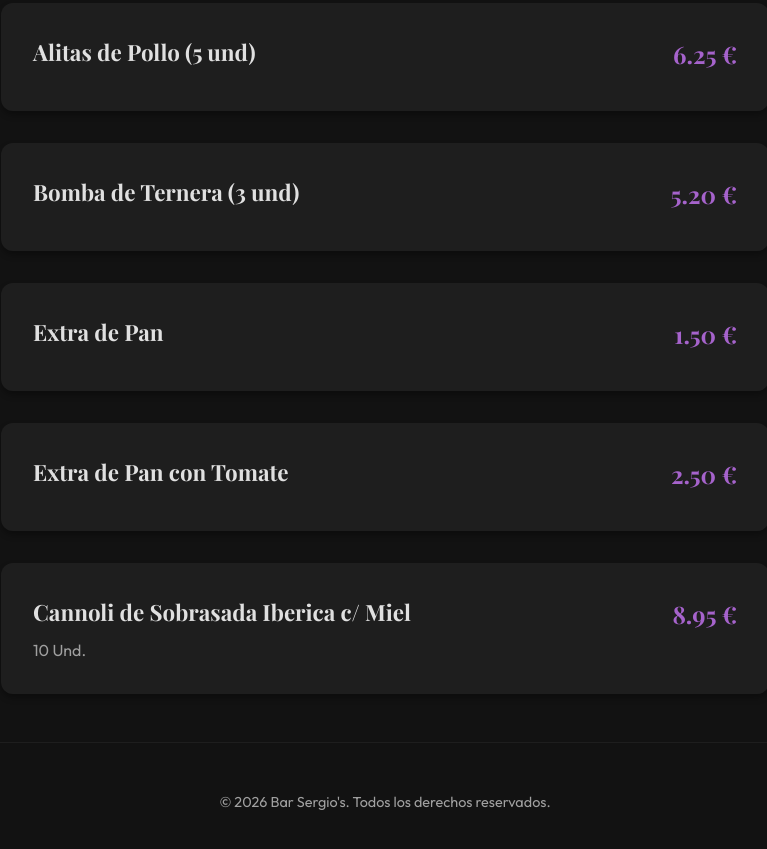
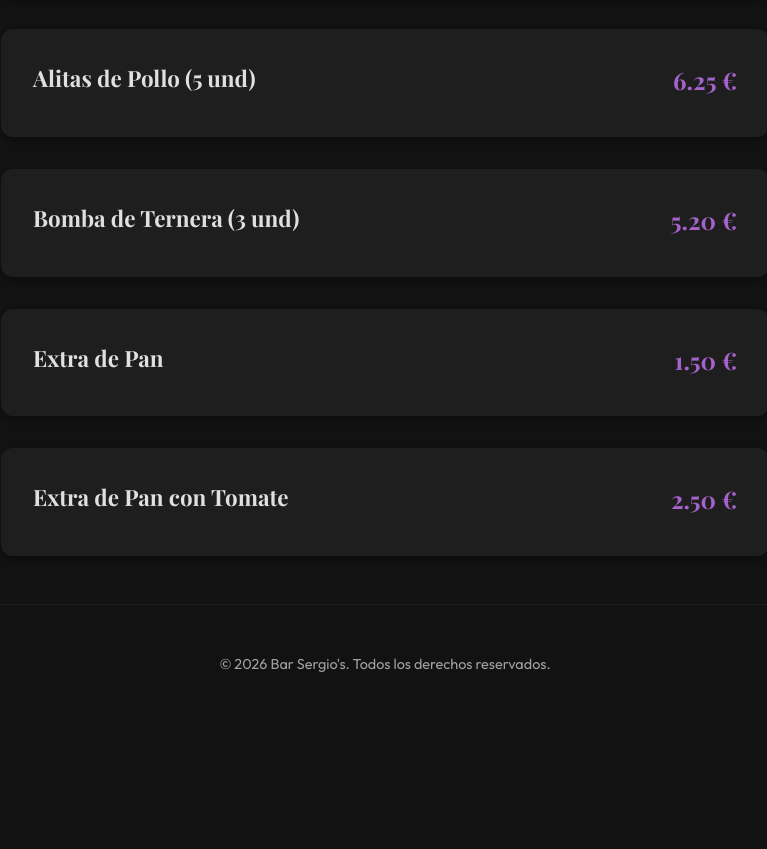
Before and after one commit to dirneetapp/dirneetapp.github.io, a plain HTML site: page Tapas.html in a window 1280 px wide. Shown: the part 4109-4958 px from the top of the page, without its empty margins (255-1022 px from the left). After the commit the page ends 4833 px from the top, so only its background shows below. Drawn offline with nearby package versions, Linux system fonts and the light colour scheme; no server answers; a web font is replaced by a local one.

```diff
--- a/Tapas.html
+++ b/Tapas.html
@@ -1,4 +1,4 @@
-<!DOCTYPE html>
+(<!DOCTYPE html>
 <html lang="es">
 <head>
     <meta charset="UTF-8">
@@ -411,20 +411,9 @@
                             <div class='item-price'>2.50 €</div>
 
                         </div>
-                    </article>
-                    <article class="menu-item" data-gluten="false" data-lacteos="false" data-vegano="false" data-spice="0" data-recomendado="false">
 
-                        <div class="item-details">
-                            <h3 class="item-name"><span class="i18n" data-es="Cannoli de Sobrasada Iberica c/ Miel" data-en="Cannoli de Sobrasada Iberica c/ Miel" data-fr="Cannoli de Sobrasada Iberica c/ Miel">Cannoli de Sobrasada Iberica c/ Miel</span></h3>
-                            <p class="item-description"><span class="i18n" data-es="10 Und." data-en="10 Und." data-fr="10 Und.">10 Und.</span></p>
-                        </div>
-
-                        <div class="item-right-col">
-                            <div class='item-price'>8.95 €</div>
 
                         </div>
-                    </article>
-                </div>
             </section>
         </div>
     </main>
```
